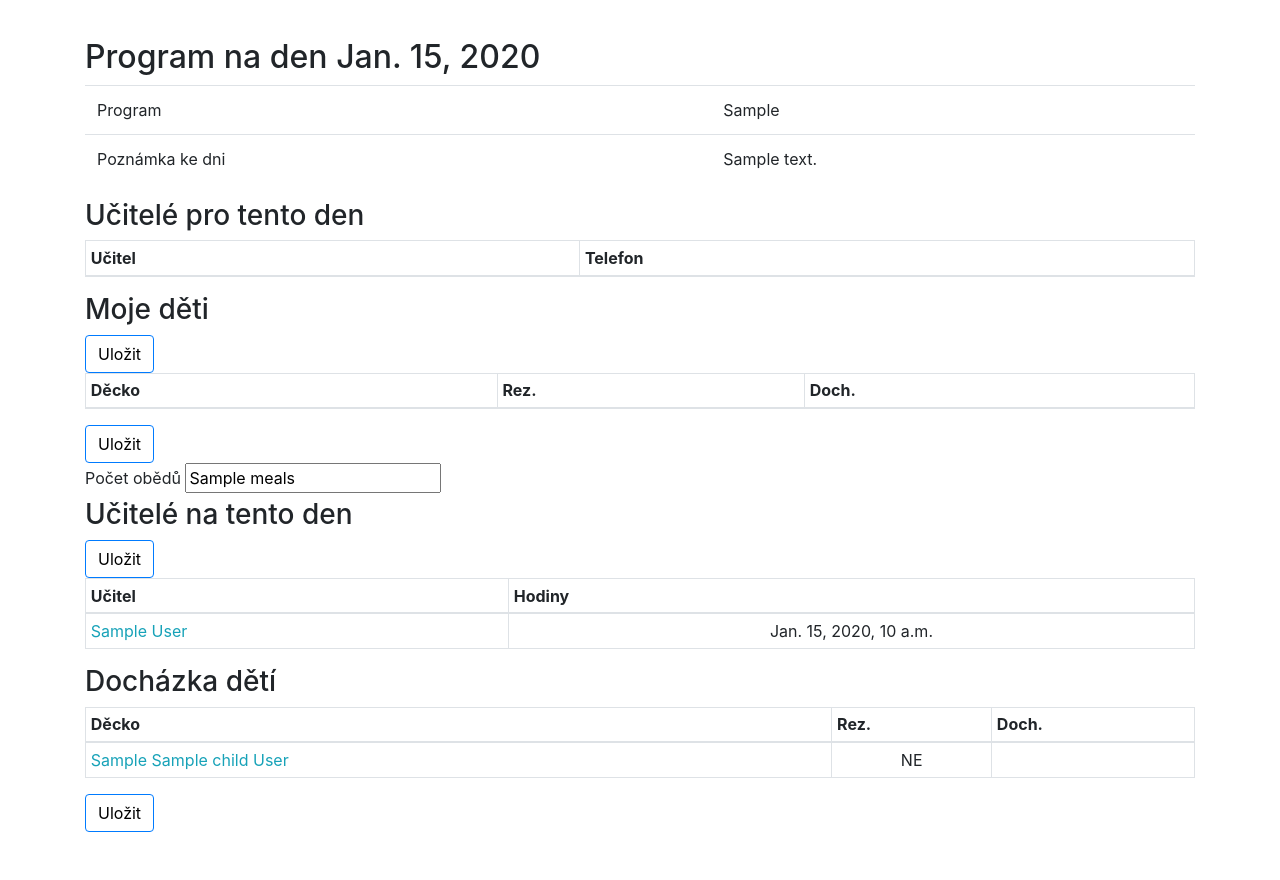
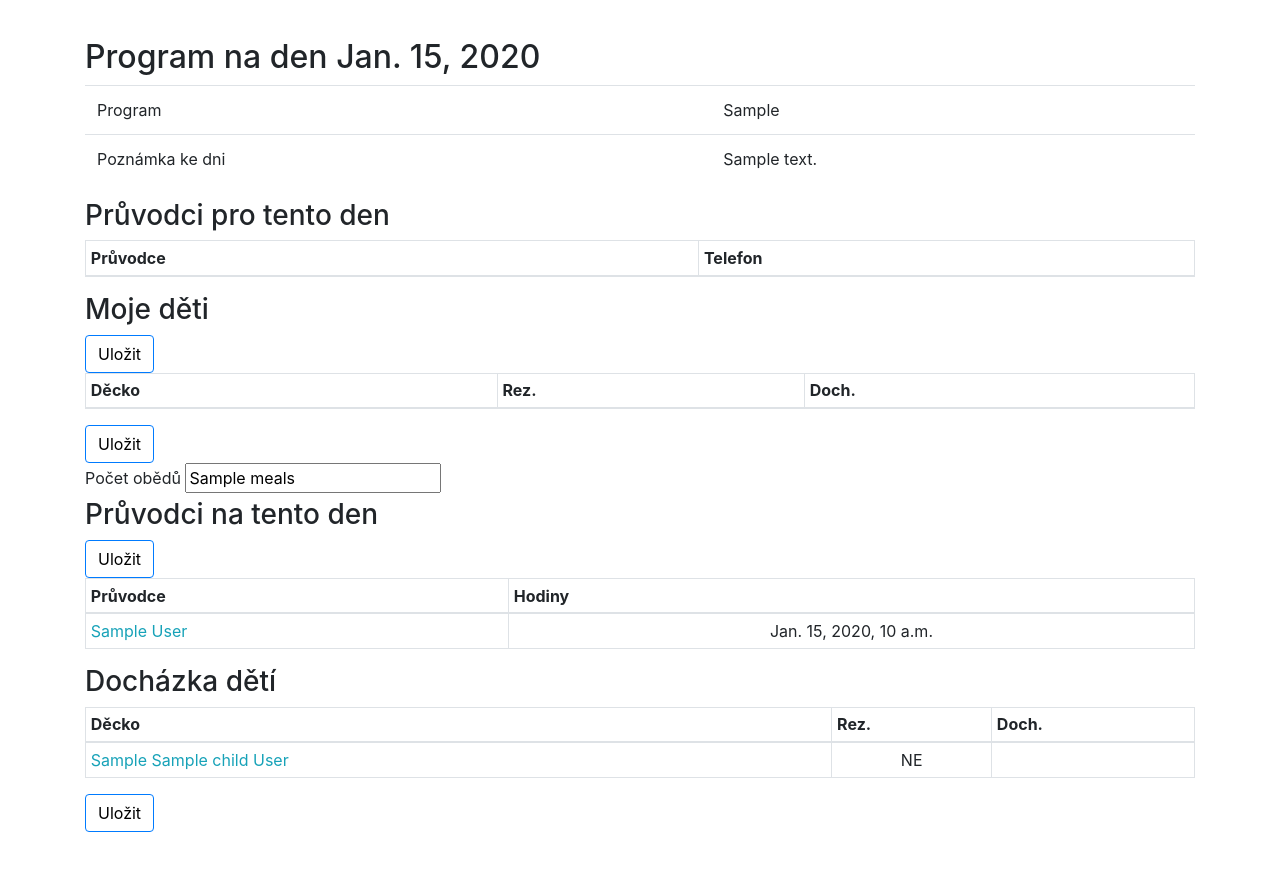
Before and after one commit to jachym/kindergarten-reservation, a Django app: template kindergarden/templates/kindergarden/day_detail.html in a window 1280 px wide. Shown: the part 56-936 px from the top of the page. Run offline with Django 3.2, Linux system fonts and the light colour scheme; tables that the repository leaves empty hold one stand-in row (values such as "Sample post"); the template is opened without the code that fills it: values that come from a table or form of the project are taken from there, most other values are stand-ins (such as "Sample title", 1, 10 or a date in 2020); lists and menus that the app fills with data are empty; some libraries are stand-ins or nearby versions.

Commit message:
učitel -> průvodce

```diff
--- a/kindergarden/templates/kindergarden/day_detail.html
+++ b/kindergarden/templates/kindergarden/day_detail.html
@@ -14,10 +14,10 @@
 </div>
 
 {% if parent %}
-<h3>Učitelé pro tento den</h3>
+<h3>Průvodci pro tento den</h3>
 <table class="table table-bordered table-sm">
     <thead>
-    <tr><th>Učitel</th><th>Telefon</th></tr>
+    <tr><th>Průvodce</th><th>Telefon</th></tr>
     </thead>
 {% for teacher in parent.teachers_for_the_day %}
 <tr>
@@ -72,11 +72,11 @@
     <label for="meal">Počet obědů</label>
     <input name="meals" id="meals" value="{{ teacher_view.meals }}"></input>
 
-<h3>Učitelé na tento den</h3>
+<h3>Průvodci na tento den</h3>
 <input class="btn btn-primary" type="submit" value="Uložit"></input>
 <table class="table table-bordered table-sm">
     <thead>
-    <tr><th>Učitel</th><th>Hodiny</th></tr>
+    <tr><th>Průvodce</th><th>Hodiny</th></tr>
     </thead>
     <tbody>
     {% for teacher in teacher_view.teachers_for_the_day %}
--- a/kindergarden/templates/kindergarden/teacher_detail.html
+++ b/kindergarden/templates/kindergarden/teacher_detail.html
@@ -2,7 +2,7 @@
 
 {% block content %}
 
-<h3>Detail učitele</h3>
+<h3>Detail průvodce</h3>
 <div class="table-responsive">
 <table class="table">
         <tr>
```
